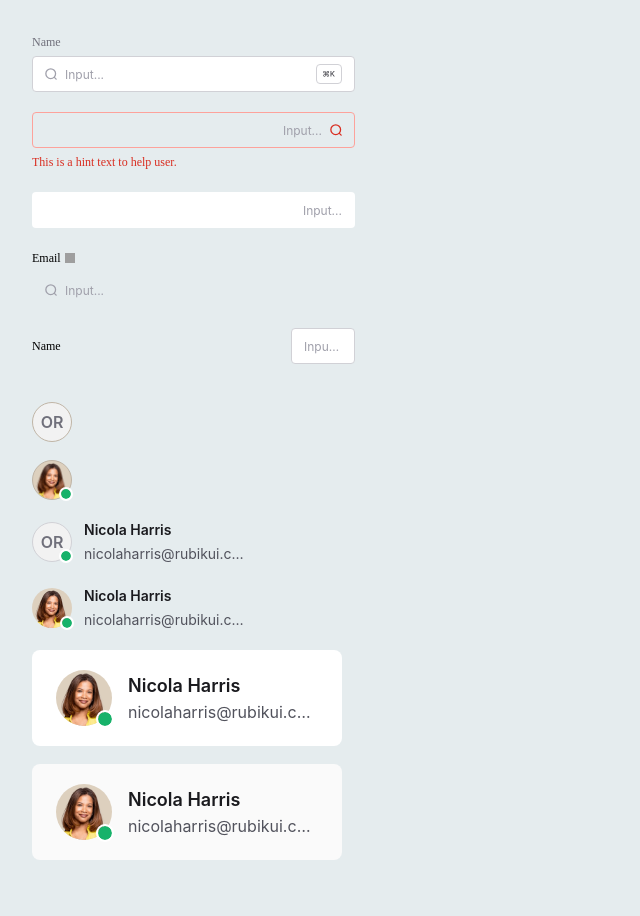
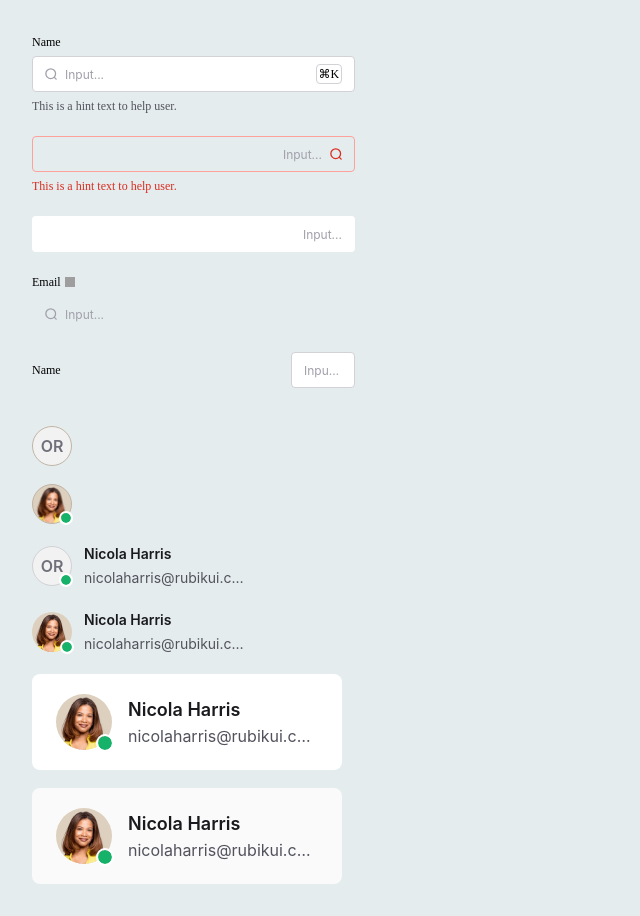
Before and after one commit to Dimatuzkoff/react-components, a React (Vite) app: page / in a window 1280 px wide. Shown: the whole page, without its empty margins (0-640 px from the left). Before the commit the page ends 892 px from the top, so only its background shows below. Built offline with nearby package versions, Linux system fonts and the light colour scheme; grey boxes are pictures that could not be loaded.

Commit message:
fixed some components

```diff
--- a/src/App.tsx
+++ b/src/App.tsx
@@ -2,18 +2,18 @@ import "./App.scss";
 import Input from "./Input";
 import Avatar from "./Avatar";
 import SearchIcon from "./assets/icons/SearchIcon.svg";
-import Badge from "./assets/icons/Badge.svg";
 import girl from "./assets/img/girl.png"
 
 function App() {
     const iconBefore = <img src={SearchIcon} alt="search" />;
-    const iconBadge = <img src={Badge} alt="badge" />;
     const avatar = <img src={girl} alt="avatar" />
+    console.log('rendering App');
+
     return (
         <>
-            <Input placeholder="Input..." isDisabled={true} iconBefore={iconBefore} type='text' alignment="left" label="Name" iconBadge={iconBadge} helperText="This is a hint text to help user." />
+            <Input placeholder="Input..." iconBefore={iconBefore} type='text' alignment="left" label="Name" isBadge helperText="This is a hint text to help user." />
             <Input placeholder="Input..." iconAfter={iconBefore} type='text' isError uiType="outline" alignment="right" helperText="This is a hint text to help user." />
-            <Input placeholder="Input..." type='text' isQuiet alignment="right" />
+            <Input placeholder="Input..." isDisabled={true} type='text' isQuiet alignment="right" />
             <Input placeholder="Input..." iconBefore={iconBefore} type='email' label="Email" uiType="outline" isQuiet tooltipText="This is a tooltip This is a tooltip This is a tooltip This is a tooltip " />
             <Input placeholder="Input..." type='text' alignment="left" label="Name" labelPosition="side" />
             <br />
--- a/src/Input.module.scss
+++ b/src/Input.module.scss
@@ -293,6 +293,9 @@ $label-disabled-color: rgba(112, 112, 123, 1);
                 height: 20px;
                 border: 1px solid $border-color;
                 border-radius: 4px;
+                font-size: 12px;
+                line-height: 20px;
+
             }
         }
 
--- a/src/Input.tsx
+++ b/src/Input.tsx
@@ -3,15 +3,15 @@ import { ReactNode, FC, } from "react";
 import styles from "./Input.module.scss";
 import ErrorSearchIcon from "./assets/icons/ErrorSearchIcon.svg";
 import InfoTooltip from "./InfoTooltip";
-
-
+import { getCurrentOs } from "./getCurrentOs"
+import { keyboardShortcutInputRef } from "./keyboardShortcutInputRef"
 interface InputProps {
     placeholder?: string;
     type?: "text" | "password" | "email" | "number" | "tel" | "url" | "search";
     isDisabled?: boolean;
     iconBefore?: ReactNode;
     iconAfter?: ReactNode;
-    iconBadge?: ReactNode;
+    isBadge?: boolean;
     label?: string;
     labelPosition?: "top" | "side";
     size?: "24" | "32" | "36" | "40" | "44" | "48";
@@ -37,9 +37,11 @@ const Input: FC<InputProps> = ({
     alignment = "left",
     isError = false,
     helperText = "",
-    iconBadge,
+    isBadge = false,
     tooltipText
 }) => {
+    console.log('rendering Input');
+    const inputRef = isBadge ? keyboardShortcutInputRef() : null;
 
     return (
         <>
@@ -71,15 +73,15 @@ const Input: FC<InputProps> = ({
                     })}>
                         {!isError && iconBefore}
                         {(isError && iconBefore) ? <img src={ErrorSearchIcon} alt="Error" /> : null}
-                        <input type={type} className={clsx(styles.input, {
+                        <input ref={isBadge ? inputRef : null} type={type} className={clsx(styles.input, {
                             [styles.leftAlignment]: alignment === "left",
                             [styles.rightAlignment]: alignment === "right",
                         })} placeholder={placeholder} disabled={isDisabled}
                         />
                         {!isError && iconAfter}
                         {(isError && iconAfter) ? <img src={ErrorSearchIcon} alt="Error" /> : null}
-                        {iconBadge && <div className={clsx(styles.badge)}>
-                            {iconBadge}
+                        {isBadge && <div className={clsx(styles.badge)}>
+                            {getCurrentOs()}
                         </div>}
                     </div>
                     <div className={clsx(styles.helperTextWrapper)}>
--- /dev/null
+++ b/src/getCurrentOs.ts
@@ -0,0 +1,8 @@
+export const getCurrentOs = () => {
+    const isMac = navigator.userAgent;
+    const isWindows = navigator.userAgent.toUpperCase().includes("WIN");
+    if (isMac) return "⌘K";
+    if (isWindows) return "Ctrl+K";
+
+    return null;
+};
--- /dev/null
+++ b/src/keyboardShortcutInputRef.ts
@@ -0,0 +1,26 @@
+import { useEffect, useRef } from "react";
+
+export const keyboardShortcutInputRef = () => {
+    const inputRef = useRef<HTMLInputElement | null>(null);
+
+    useEffect(() => {
+        const handleKeyDown = (event: KeyboardEvent) => {
+            const userAgent = navigator.userAgent.toLowerCase();
+            const isMac = userAgent.includes("mac");
+            const isWindows = userAgent.includes("win");
+
+            if (
+                (isMac && event.metaKey && event.key.toLowerCase() === "k") ||
+                (isWindows && event.ctrlKey && event.key.toLowerCase() === "k")
+            ) {
+                event.preventDefault();
+                inputRef.current?.focus();
+            }
+        };
+
+        document.addEventListener("keydown", handleKeyDown);
+        return () => document.removeEventListener("keydown", handleKeyDown);
+    }, []);
+
+    return inputRef;
+};
```
